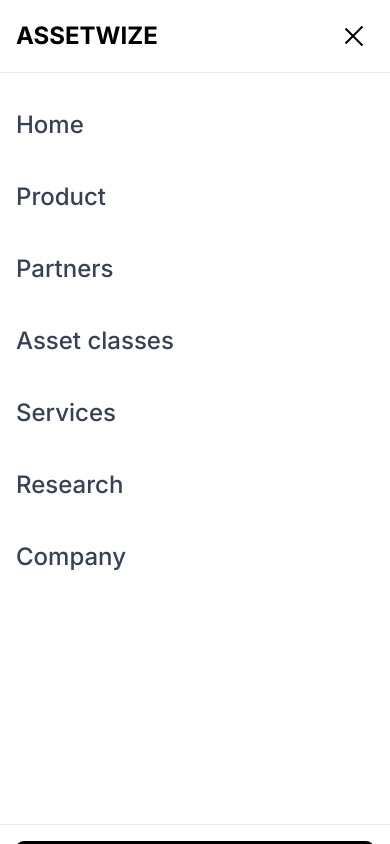
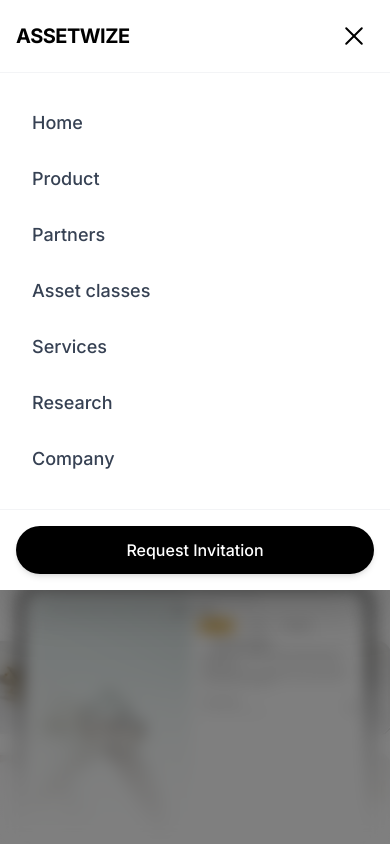
Before and after one commit to senpaiblue/assetwizewebsite, a Next.js app: page / in a window 390 px wide. Both pictures are taken after a click on the button "Toggle menu". Shown: the top 844 px of the page. Built offline with nearby package versions, Linux system fonts and the light colour scheme.

Commit message:
navbar improved

```diff
--- a/components/Navbar.tsx
+++ b/components/Navbar.tsx
@@ -1,7 +1,14 @@
 'use client';
 
-import { motion } from 'framer-motion';
-import { useUIStore } from './store';
+import { motion, AnimatePresence } from 'framer-motion';
+import { useState, useEffect } from 'react';
+
+// Simple store implementation (you can replace with your actual store)
+const useUIStore = () => {
+  const [isMenuOpen, setMenuOpen] = useState(false);
+  const toggleMenu = () => setMenuOpen(!isMenuOpen);
+  return { isMenuOpen, setMenuOpen, toggleMenu };
+};
 
 interface NavbarProps {
   className?: string;
@@ -9,39 +16,58 @@ interface NavbarProps {
 
 const Navbar: React.FC<NavbarProps> = ({ className = '' }) => {
   const { isMenuOpen, setMenuOpen, toggleMenu } = useUIStore();
+  const [isScrolled, setIsScrolled] = useState(false);
 
   const navItems = ['Home', 'Product', 'Partners', 'Asset classes', 'Services', 'Research', 'Company'];
 
+  useEffect(() => {
+    const onScroll = () => {
+      setIsScrolled(window.scrollY > 20);
+    };
+    onScroll();
+    window.addEventListener('scroll', onScroll, { passive: true });
+    return () => window.removeEventListener('scroll', onScroll);
+  }, []);
+
   return (
-    <header className={`relative z-50 px-4 sm:px-6 lg:px-8 py-4 ${className}`}>
-      <div className="max-w-7xl mx-auto flex items-center justify-between">
+    <>
+      {/* Header container with proper positioning */}
+      <header className={`fixed top-0 left-0 right-0 z-50 px-4 pt-4 ${className}`}>
+        <nav
+          className={`mx-auto max-w-7xl rounded-full transition-all duration-300 ${
+            isScrolled
+              ? 'backdrop-blur-xl bg-white/70 shadow-lg shadow-black/5 border border-white/20'
+              : 'backdrop-blur-md bg-white/50 border border-white/10'
+          }`}
+        >
+          <div className="flex items-center justify-between h-16 px-6">
             {/* Logo */}
             <motion.div
-          className="text-2xl font-bold text-black font-inter"
+              className="text-xl font-bold text-black tracking-tight"
               whileHover={{ scale: 1.05 }}
               transition={{ duration: 0.2 }}
             >
               ASSETWIZE
             </motion.div>
 
-        {/* Desktop Navigation */}
-        <nav className="hidden lg:flex items-center space-x-8">
+            {/* Desktop Navigation - Centered */}
+            <div className="hidden lg:flex items-center gap-8 absolute left-1/2 transform -translate-x-1/2">
               {navItems.map((item) => (
                 <motion.a
                   key={item}
                   href="#"
-              className="text-gray-700 hover:text-black transition-colors duration-200 font-inter"
+                  className="text-sm text-gray-700 hover:text-black transition-colors duration-200 font-medium whitespace-nowrap"
                   whileHover={{ y: -2 }}
                   transition={{ duration: 0.2 }}
                 >
                   {item}
                 </motion.a>
               ))}
-        </nav>
+            </div>
 
             {/* Desktop CTA Button */}
             <motion.button
-          className="hidden lg:block bg-black text-white px-6 py-2 rounded-lg font-inter hover:bg-gray-800 transition-colors duration-200"
+              className="hidden lg:block bg-black text-white px-6 py-2.5 rounded-full text-sm font-medium hover:bg-gray-800 transition-colors duration-200 shadow-md whitespace-nowrap"
               whileHover={{ scale: 1.05 }}
               whileTap={{ scale: 0.95 }}
               transition={{ duration: 0.2 }}
@@ -51,40 +77,61 @@ const Navbar: React.FC<NavbarProps> = ({ className = '' }) => {
 
             {/* Mobile Menu Button */}
             <motion.button
-          className="lg:hidden bg-gray-100 p-2 rounded-lg"
+              className="lg:hidden p-2 rounded-lg hover:bg-black/5 transition-colors"
               onClick={toggleMenu}
               whileTap={{ scale: 0.95 }}
               transition={{ duration: 0.2 }}
+              aria-label="Toggle menu"
             >
-          <div className="w-6 h-6 flex flex-col justify-center space-y-1">
-            <div className="w-full h-0.5 bg-black"></div>
-            <div className="w-full h-0.5 bg-black"></div>
-            <div className="w-full h-0.5 bg-black"></div>
+              <div className="w-6 h-5 flex flex-col justify-center gap-1.5">
+                <motion.div
+                  className="w-full h-0.5 bg-black rounded-full"
+                  animate={isMenuOpen ? { rotate: 45, y: 4 } : { rotate: 0, y: 0 }}
+                  transition={{ duration: 0.2 }}
+                />
+                <motion.div
+                  className="w-full h-0.5 bg-black rounded-full"
+                  animate={isMenuOpen ? { opacity: 0 } : { opacity: 1 }}
+                  transition={{ duration: 0.2 }}
+                />
+                <motion.div
+                  className="w-full h-0.5 bg-black rounded-full"
+                  animate={isMenuOpen ? { rotate: -45, y: -4 } : { rotate: 0, y: 0 }}
+                  transition={{ duration: 0.2 }}
+                />
               </div>
             </motion.button>
           </div>
+        </nav>
+      </header>
 
-      {/* Mobile Menu Overlay */}
+      {/* Spacer to prevent content from going under navbar */}
+      <div className="h-20" />
+
+      {/* Mobile Menu */}
+      <AnimatePresence>
         {isMenuOpen && (
+          <>
+            {/* Overlay */}
             <motion.div
-          className="lg:hidden fixed inset-0 z-40 bg-black bg-opacity-50"
+              className="lg:hidden fixed inset-0 z-40 bg-black/50 backdrop-blur-sm"
               initial={{ opacity: 0 }}
               animate={{ opacity: 1 }}
               exit={{ opacity: 0 }}
               onClick={() => setMenuOpen(false)}
             />
-      )}
 
-      {/* Mobile Menu */}
+            {/* Menu Panel */}
             <motion.div
-        className={`lg:hidden fixed top-0 left-0 right-0 bottom-0 z-50 bg-white ${isMenuOpen ? 'block' : 'hidden'}`}
-        initial={{ x: '-100%' }}
-        animate={{ x: isMenuOpen ? 0 : '-100%' }}
-        transition={{ duration: 0.3, ease: 'easeInOut' }}
+              className="lg:hidden fixed top-0 left-0 right-0 z-50 bg-white shadow-2xl"
+              initial={{ y: '-100%' }}
+              animate={{ y: 0 }}
+              exit={{ y: '-100%' }}
+              transition={{ duration: 0.3, ease: 'easeOut' }}
             >
               {/* Mobile Menu Header */}
-        <div className="flex items-center justify-between p-4 border-b border-gray-200">
-          <div className="text-2xl font-bold text-black font-inter">
+              <div className="flex items-center justify-between p-4 border-b border-gray-100">
+                <div className="text-xl font-bold text-black tracking-tight">
                   ASSETWIZE
                 </div>
                 <motion.button
@@ -92,25 +139,26 @@ const Navbar: React.FC<NavbarProps> = ({ className = '' }) => {
                   onClick={() => setMenuOpen(false)}
                   whileTap={{ scale: 0.95 }}
                   transition={{ duration: 0.2 }}
+                  aria-label="Close menu"
                 >
-            <div className="w-6 h-6 flex flex-col justify-center space-y-1">
-              <div className="w-full h-0.5 bg-black rotate-45 translate-y-1"></div>
-              <div className="w-full h-0.5 bg-black -rotate-45 -translate-y-1"></div>
+                  <div className="w-6 h-6 relative">
+                    <div className="absolute top-1/2 left-0 w-full h-0.5 bg-black rotate-45 transform -translate-y-1/2 rounded-full" />
+                    <div className="absolute top-1/2 left-0 w-full h-0.5 bg-black -rotate-45 transform -translate-y-1/2 rounded-full" />
                   </div>
                 </motion.button>
               </div>
 
               {/* Mobile Menu Content */}
-        <div className="flex flex-col h-full">
-          <nav className="flex-1 px-4 py-6 space-y-4">
-            {navItems.map((item) => (
+              <nav className="px-4 py-6 space-y-1 max-h-[calc(100vh-180px)] overflow-y-auto">
+                {navItems.map((item, index) => (
                   <motion.a
                     key={item}
                     href="#"
-                className="block text-2xl font-medium text-gray-700 hover:text-black transition-colors duration-200 font-inter py-3"
+                    className="block text-lg font-medium text-gray-700 hover:text-black hover:bg-gray-50 transition-colors duration-200 py-3 px-4 rounded-lg"
                     onClick={() => setMenuOpen(false)}
-                whileHover={{ x: 10 }}
-                transition={{ duration: 0.2 }}
+                    initial={{ opacity: 0, x: -20 }}
+                    animate={{ opacity: 1, x: 0 }}
+                    transition={{ delay: index * 0.05 }}
                   >
                     {item}
                   </motion.a>
@@ -118,9 +166,9 @@ const Navbar: React.FC<NavbarProps> = ({ className = '' }) => {
               </nav>
 
               {/* Mobile CTA Button */}
-          <div className="p-4 border-t border-gray-200">
+              <div className="p-4 border-t border-gray-100">
                 <motion.button
-              className="w-full bg-black text-white px-6 py-4 rounded-lg font-inter text-lg font-medium hover:bg-gray-800 transition-colors duration-200"
+                  className="w-full bg-black text-white px-6 py-3 rounded-full text-base font-medium hover:bg-gray-800 transition-colors duration-200 shadow-md"
                   whileHover={{ scale: 1.02 }}
                   whileTap={{ scale: 0.98 }}
                   transition={{ duration: 0.2 }}
@@ -129,9 +177,11 @@ const Navbar: React.FC<NavbarProps> = ({ className = '' }) => {
                   Request Invitation
                 </motion.button>
               </div>
-        </div>
             </motion.div>
-    </header>
+          </>
+        )}
+      </AnimatePresence>
+    </>
   );
 };
 
```
Lines whose indentation alone changed are shown as unchanged.
